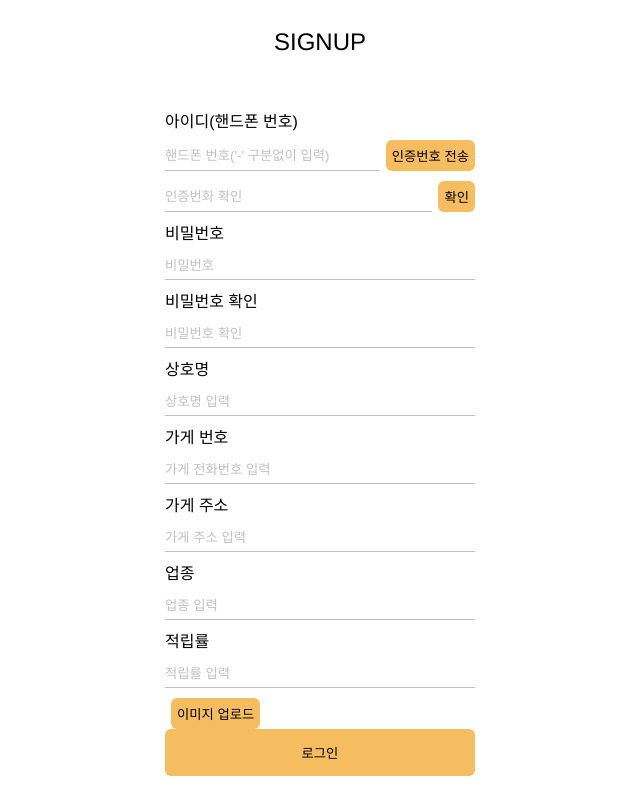
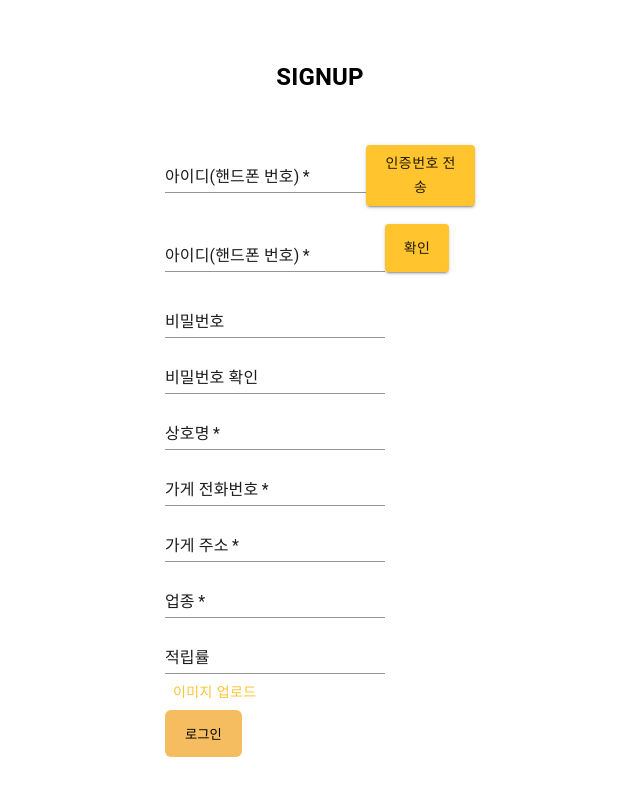
Before and after one commit to aha-point/front, a React (Create React App) app: page /signupStore in a window 1280 px wide. Shown: the whole page, without its empty margins (320-960 px from the left). Built offline with nearby package versions, Linux system fonts and the light colour scheme.

Commit message:
mui 적용중..

```diff
--- a/src/Components/FIleInput.tsx
+++ b/src/Components/FIleInput.tsx
@@ -1,5 +1,6 @@
 import React, { useRef, useState } from 'react';
 import styled from 'styled-components';
+import Button from '@mui/material/Button';
 
 interface FileInputProps {
   children: string;
@@ -49,15 +50,5 @@ const Image = styled.img`
 const Input = styled.input`
   display: none;
 `;
-const Button = styled.button`
-  background-color: #f6bd60;
-  border: none;
-  padding: 6px;
-  margin-left: 6px;
-  border-radius: 6px;
-  cursor: pointer;
-  &:hover {
-    background-color: #f7ede2;
-  }
-`;
+
 export default FileInput;
--- a/src/Components/InputButton.tsx
+++ b/src/Components/InputButton.tsx
@@ -1,6 +1,9 @@
 import React from 'react';
 import styled from 'styled-components';
 import { BasicInput } from './BasicInput';
+import TextField from '@mui/material/TextField';
+import Button from '@mui/material/Button';
+import { fileURLToPath } from 'url';
 
 interface InputFieldProps {
   fieldName: string;
@@ -13,8 +16,8 @@ interface InputFieldProps {
 const InputButton = ({ placeholder, type, label, fieldName, buttonText }: InputFieldProps) => {
   return (
     <Box>
-      <BasicInput placeholder={placeholder} type={type} fieldName={fieldName}></BasicInput>
-      <Button>{buttonText}</Button>
+      <TextField required id="storeNumber" label={label} variant="standard" />
+      <Button variant="contained">{buttonText}</Button>
     </Box>
   );
 };
@@ -22,15 +25,5 @@ const Box = styled.div`
   display: flex;
   margin-bottom: 10px;
 `;
-const Button = styled.button`
-  background-color: #f6bd60;
-  border: none;
-  padding: 6px;
-  margin-left: 6px;
-  border-radius: 6px;
-  cursor: pointer;
-  &:hover {
-    background-color: #f7ede2;
-  }
-`;
+
 export default InputButton;
--- a/src/index.tsx
+++ b/src/index.tsx
@@ -1,20 +1,18 @@
 import React from 'react';
 import ReactDOM from 'react-dom/client';
 import { RouterProvider } from 'react-router-dom';
-import App from './App';
-import GlobalStyle from './styles/globalStyle';
+import { ThemeProvider } from '@mui/material/styles';
 import router from './Router';
-import reportWebVitals from './reportWebVitals';
+import CssBaseline from '@mui/material/CssBaseline';
+
+import Theme from './styles/theme/index';
 
 const root = ReactDOM.createRoot(document.getElementById('root') as HTMLElement);
 root.render(
   <React.StrictMode>
-    <GlobalStyle />
-    <RouterProvider router={router} />
+    <ThemeProvider<ReturnType<typeof Theme>> theme={Theme()}>
+      <CssBaseline />
+      <RouterProvider router={router} />
+    </ThemeProvider>
   </React.StrictMode>,
 );
-
-// If you want to start measuring performance in your app, pass a function
-// to log results (for example: reportWebVitals(console.log))
-// or send to an analytics endpoint. Learn more: https://bit.ly/CRA-vitals
-reportWebVitals();
--- a/src/pages/SIngupStore.tsx
+++ b/src/pages/SIngupStore.tsx
@@ -4,6 +4,8 @@ import BasicInputWithLabel from '../Components/BasicInputWithLabel';
 import FileInput from '../Components/FIleInput';
 
 import InputButton from '../Components/InputButton';
+import TextField from '@mui/material/TextField';
+import Grid from '@mui/material/Grid';
 
 export const SIngupStore = () => {
   const [file, setFile] = useState<File | null>();
@@ -25,8 +27,9 @@ export const SIngupStore = () => {
     <Wapper>
       <MobileView>
         <Title>SIGNUP</Title>
-        <FormDiv>
-          <Label htmlFor="phoneNumber">아이디(핸드폰 번호)</Label>
+
+        <Grid container columns={12} spacing={1}>
+          <Grid item xs={12}>
             <InputButton
               placeholder="핸드폰 번호('-' 구분없이 입력)"
               type="number"
@@ -34,6 +37,8 @@ export const SIngupStore = () => {
               fieldName="phoneNumber"
               buttonText="인증번호 전송"
             />
+          </Grid>
+          <Grid item xs={12}>
             <InputButton
               placeholder="인증번화 확인"
               type="number"
@@ -41,48 +46,49 @@ export const SIngupStore = () => {
               fieldName="phoneNumber"
               buttonText="확인"
             />
-          <BasicInputWithLabel
-            placeholder="비밀번호"
+          </Grid>
+          <Grid item xs={12}>
+            <TextField
+              id="password"
+              label="비밀번호"
               type="password"
-            fieldName="password"
-            label="비밀번호"
+              autoComplete="current-password"
+              variant="standard"
             />
-          <BasicInputWithLabel
-            placeholder="비밀번호 확인"
+          </Grid>
+          <Grid item xs={12}>
+            <TextField
+              id="password"
+              label="비밀번호 확인"
               type="password"
-            fieldName="password"
-            label="비밀번호 확인"
+              autoComplete="current-password"
+              variant="standard"
             />
-          <BasicInputWithLabel
-            placeholder="상호명 입력"
-            type="text"
-            fieldName="name"
-            label="상호명"
-          />
-          <BasicInputWithLabel
-            placeholder="가게 전화번호 입력"
-            type="number"
-            fieldName="name"
-            label="가게 번호"
-          />
-          <BasicInputWithLabel
-            placeholder="가게 주소 입력"
-            type="address"
-            fieldName="name"
-            label="가게 주소"
-          />
-          <BasicInputWithLabel placeholder="업종 입력" type="text" fieldName="name" label="업종" />
-          <BasicInputWithLabel
-            placeholder="적립률 입력"
-            type="number"
-            fieldName="name"
-            label="적립률"
-          />
+          </Grid>
+          <Grid item xs={12}>
+            <TextField required id="storeName" label="상호명" variant="standard" />
+          </Grid>
+          <Grid item xs={12}>
+            <TextField required id="storeNumber" label="가게 전화번호" variant="standard" />
+          </Grid>
+          <Grid item xs={12}>
+            <TextField required id="address" label="가게 주소" variant="standard" />
+          </Grid>
+          <Grid item xs={12}>
+            <TextField required id="businessType" label="업종" variant="standard" />
+          </Grid>
+          <Grid item xs={12}>
+            <TextField id="standard-search" label="적립률" type="number" variant="standard" />
+          </Grid>
+        </Grid>
         {/* <label htmlFor="fileChoose">가게 이미지</label>
           <input type="file" name="fileChoose" accept="image/*" /> */}
+        <Grid>
           <FileInput onChangeFileUploadInput={onChangeFileUploadInput}> </FileInput>
+        </Grid>
+        <Grid>
           <Button onClick={() => console.log('click')}>로그인</Button>
-        </FormDiv>
+        </Grid>
       </MobileView>
     </Wapper>
   );
--- a/src/styles/globalStyle.tsx
+++ /dev/null
@@ -1,20 +0,0 @@
-import { createGlobalStyle } from 'styled-components';
-import reset from 'styled-reset';
-const GlobalStyle = createGlobalStyle`
-  ${reset}
-  *, *::before, *::after {
-    box-sizing: border-box;
-  }
-
-  body {
-    font-family: "Helvetica", "Arial", sans-serif;
-    line-height: 1.5;
-  }
-  input::-webkit-outer-spin-button,
-  input::-webkit-inner-spin-button {
-    -webkit-appearance: none;
-    margin: 0;
-  }
-`;
-
-export default GlobalStyle;
--- /dev/null
+++ b/src/styles/theme/index.ts
@@ -0,0 +1,17 @@
+import { createTheme, responsiveFontSizes } from '@mui/material/styles';
+
+import { palette } from './palette';
+// import components from './components';
+// import typography from './typography';
+
+const Theme = () => {
+  return responsiveFontSizes(
+    createTheme({
+      // components,
+      // typography,
+      palette,
+    }),
+  );
+};
+
+export default Theme;
--- /dev/null
+++ b/src/styles/theme/palette.ts
@@ -0,0 +1,94 @@
+/* eslint-disable @typescript-eslint/no-empty-interface */
+import { PaletteOptions } from '@mui/material/styles';
+
+interface CustomColors {
+  background?: {
+    default?: string;
+    main?: string;
+    secondary?: string;
+    info?: string;
+    menu?: string;
+    footer?: {
+      default?: string;
+      tab?: string;
+    };
+  };
+  text?: {
+    info?: string;
+    description?: string;
+  };
+}
+
+declare module '@mui/material/styles' {
+  interface Palette {
+    default?: Palette['primary'];
+    header?: Palette['primary'];
+    custom?: CustomColors;
+  }
+
+  // allow configuration using `createTheme`
+  interface PaletteOptions {
+    default?: PaletteOptions['primary'];
+    header?: PaletteOptions['primary'];
+    custom?: CustomColors;
+  }
+}
+
+declare module '@mui/material/Button' {
+  interface ButtonPropsColorOverrides {
+    default: true;
+  }
+}
+
+export const Colors = {
+  BLUE1: '#313D52',
+  BLUE2: '#475772',
+  GRAY1: '#1C1C1C',
+  GRAY2: '#3B3B3B',
+  RED: '#E11212',
+  YELLOW: '#FFC42E',
+  GREEN: '#0FBA16',
+  BLUE: '#1D25E7',
+  COOLGRAY: '#DCE2E5',
+  WHITE: '#FFFFFF',
+  BLACK: '#000000',
+};
+
+export const palette: PaletteOptions = {
+  mode: 'light',
+  background: {
+    default: Colors.WHITE,
+    paper: Colors.WHITE,
+  },
+  primary: {
+    main: Colors.YELLOW,
+  },
+  secondary: {
+    /** NOT USED */
+    main: Colors.BLUE1,
+  },
+  info: {
+    main: Colors.BLUE2,
+  },
+  error: {
+    main: Colors.RED,
+  },
+  success: {
+    main: Colors.GREEN,
+  },
+  common: {
+    black: Colors.BLACK,
+    white: Colors.WHITE,
+  },
+  text: {
+    primary: Colors.BLACK,
+    secondary: Colors.GRAY1,
+    disabled: Colors.GRAY2,
+  },
+  custom: {
+    text: {
+      info: Colors.BLUE1,
+      description: Colors.BLUE2,
+    },
+  },
+};
```
Also changed, not shown: package.json (indentation only). Lines whose indentation alone changed are shown as unchanged.
